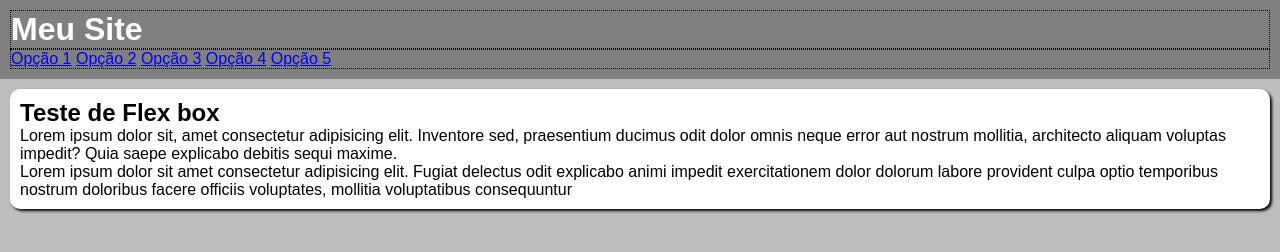
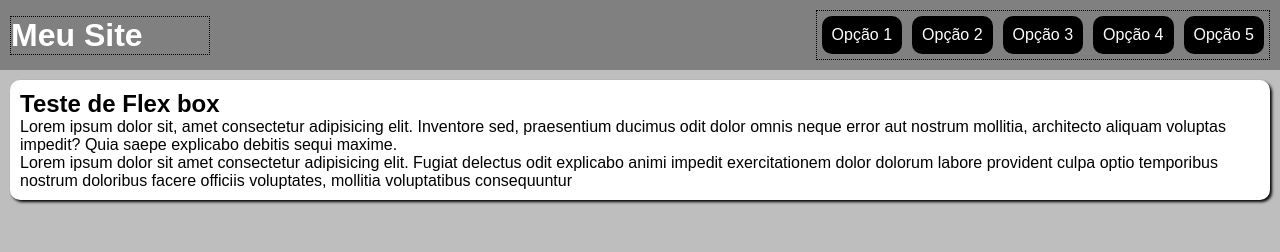
Before and after one commit to CarolineOliveiraSilva/HTML-CSS, a plain HTML site: page Exercicios/ex027/flex10-menu flexbox/index.html in a window 1280 px wide. Drawn offline with Linux system fonts and the light colour scheme.

Commit message:
Menu flex box

```diff
--- a/Exercicios/ex027/flex10-menu flexbox/style.css
+++ b/Exercicios/ex027/flex10-menu flexbox/style.css
@@ -18,12 +18,34 @@ header {
     background-color: gray;
     color: white;
     padding: 10px;
+    display: flex;
+    flex-flow: row wrap ;
+    justify-content: space-between;
+    align-items: center;
 }
 header >h1{
     border: 1px dotted black;
+    flex: 0 0 200px;
 }
 header >nav {
     border: 1px dotted black;
+    display: flex;
+    flex-flow: row wrap;
+    justify-items: flex-end;
+}
+header>nav >a {
+    background-color: black;
+    color: white;
+    padding: 10px;
+    margin: 5px;
+    border-radius: 10px;
+    text-decoration: none;
+    text-align: center;
+}
+header>nav > a:hover {
+    background-color: white;
+    color: black;
+    transition: background-color .5s;
 }
 main{
     background-color: white;
```
